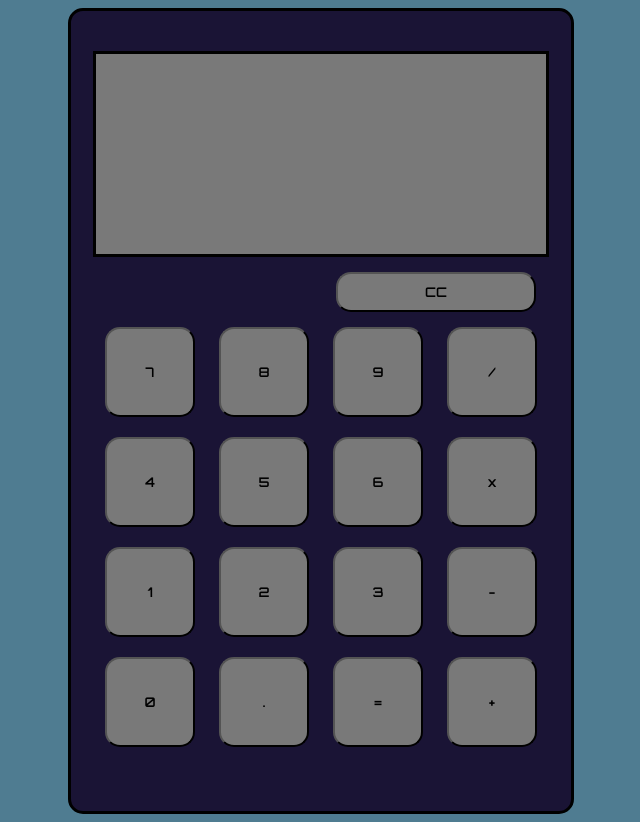
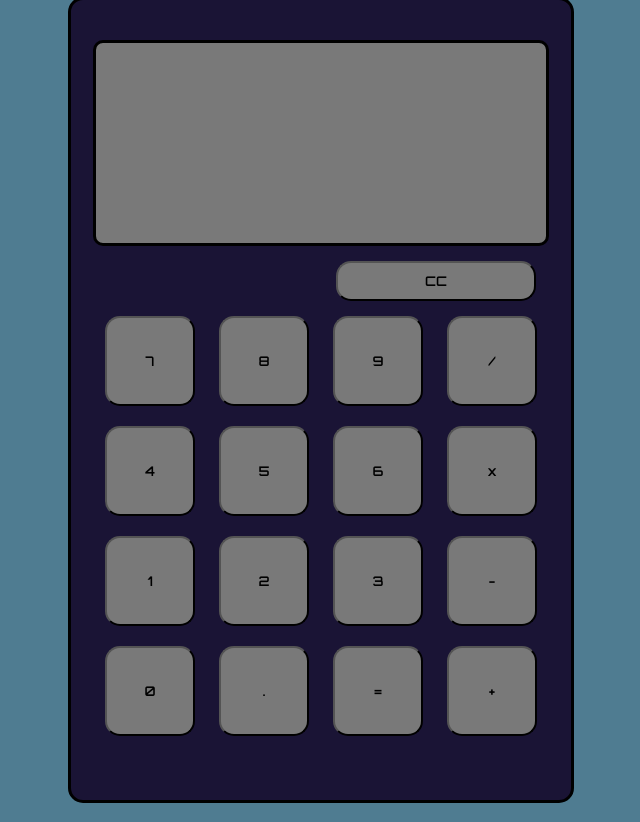
Before and after one commit to FReyesft/calculadora, a plain HTML site: page index.html in a window 1280 px wide. Shown: the whole page, without its empty margins (319-959 px from the left). Drawn offline with Linux system fonts and the light colour scheme.

Commit message:
Se centro el div que contenia la calculadora y el tittle principal ahora es (calculadora)

```diff
--- a/index.css
+++ b/index.css
@@ -1,11 +1,13 @@
+
 body {
     background-color: rgb(79, 124, 145);
+    display: flex;
+    height: 100vh;
+    place-items: center;
+    justify-content: center;
+    margin: 0;
 }
 
-#container {
-    display: grid;
-    place-items: center;
-}
 
 #calculadora {
     background-color: rgb(26, 20, 53);
@@ -14,6 +16,7 @@ body {
     border-radius: 15px;
     border: 3px solid #000000;
     text-align: -webkit-center;
+
 }
 
 #display {
@@ -29,6 +32,7 @@ body {
     font-size: 50px;
     text-align: right;
     overflow: hidden;
+    border-radius: 10px;
 }
 
 #botones {
--- a/index.html
+++ b/index.html
@@ -9,10 +9,9 @@
     <link rel="preconnect" href="https://fonts.googleapis.com">
     <link rel="preconnect" href="https://fonts.gstatic.com" crossorigin>
     <link href="https://fonts.googleapis.com/css2?family=Orbitron:wght@600&display=swap" rel="stylesheet">
-    <title>Document</title>
+    <title>Calculadora</title>
 </head>
 <body>
-    <div id="container">
         <div id="calculadora">
             <div id="display">
                 <p class="primer-valor"></p>
@@ -41,7 +40,6 @@
                 <button class="operador" value="+">+</button><br>
             </div>
         </div>
-    </div>
     <script src="index.js"></script>
 </body>
 </html>
```
